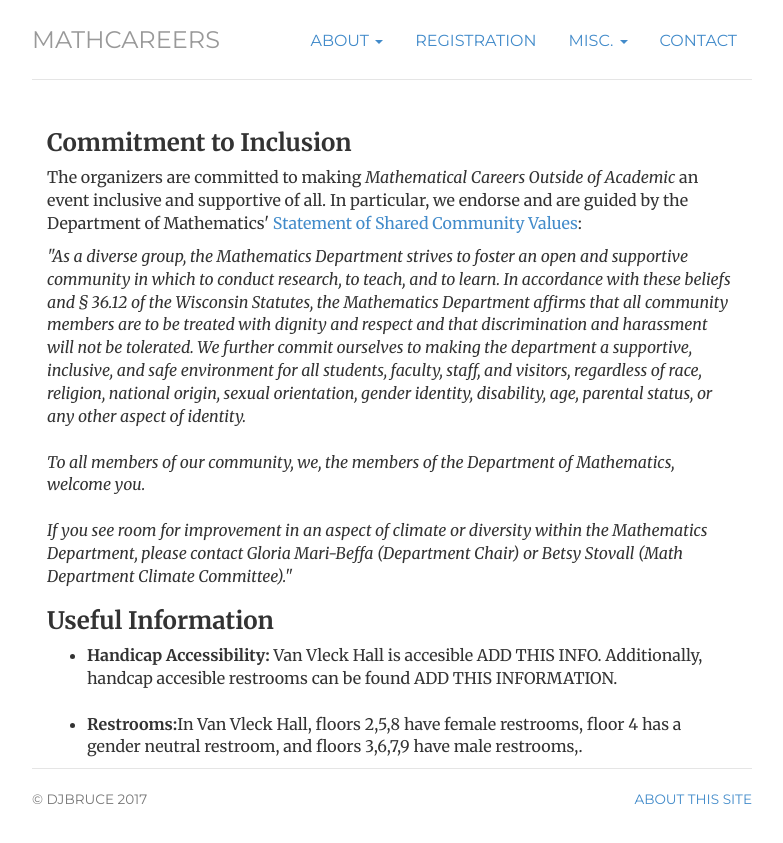
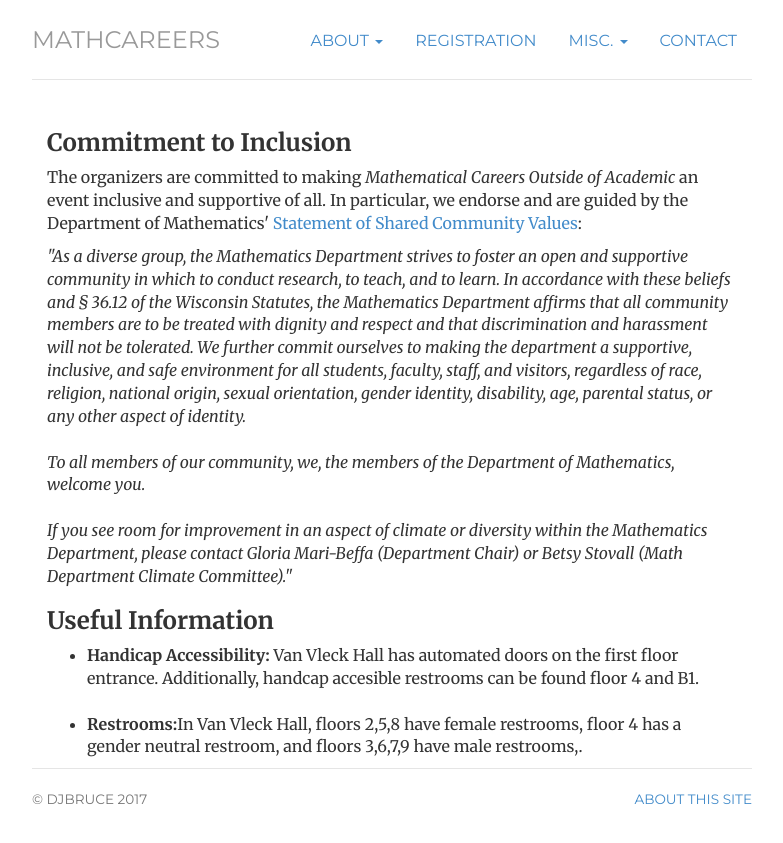
Before and after one commit to julietteBruce/MathCareers, a Jekyll site: the page built from inclusiveness/index.html, in a window 1280 px wide. Shown: the top 843 px of the page, without its empty margins (248-1031 px from the left). Built offline with Jekyll 4.4.1, drawn with Linux system fonts in a browser that asks for light colours.

Commit message:
Small Updates

```diff
--- a/inclusiveness/index.html
+++ b/inclusiveness/index.html
@@ -25,7 +25,7 @@ If you see room for improvement in an aspect of climate or diversity within the
 
 <h3>Useful Information</h3>
 <ul>
-	<li><b>Handicap Accessibility:</b> Van Vleck Hall is accesible ADD THIS INFO. Additionally, handcap accesible restrooms can be found ADD THIS INFORMATION.</li>
+	<li><b>Handicap Accessibility:</b> Van Vleck Hall has automated doors on the first floor entrance. Additionally, handcap accesible restrooms can be found floor 4 and B1.</li>
 	<br>
 	<li><b>Restrooms:</b>In Van Vleck Hall, floors 2,5,8 have female restrooms, floor 4 has a gender neutral restroom, and floors 3,6,7,9 have male restrooms,.</li>
 </ul>
```
